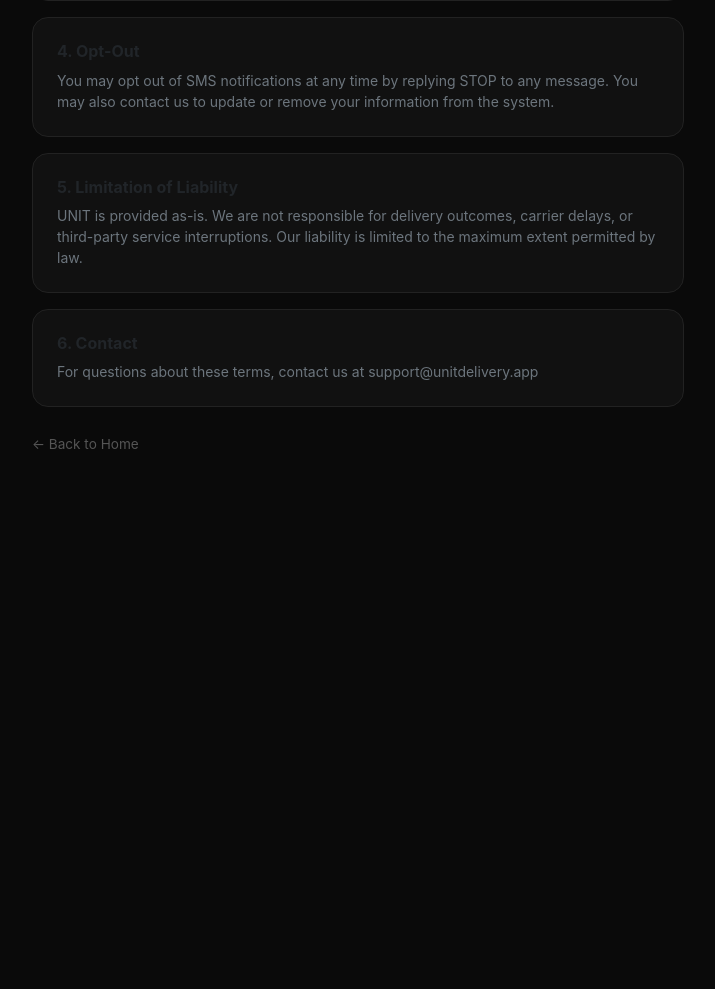
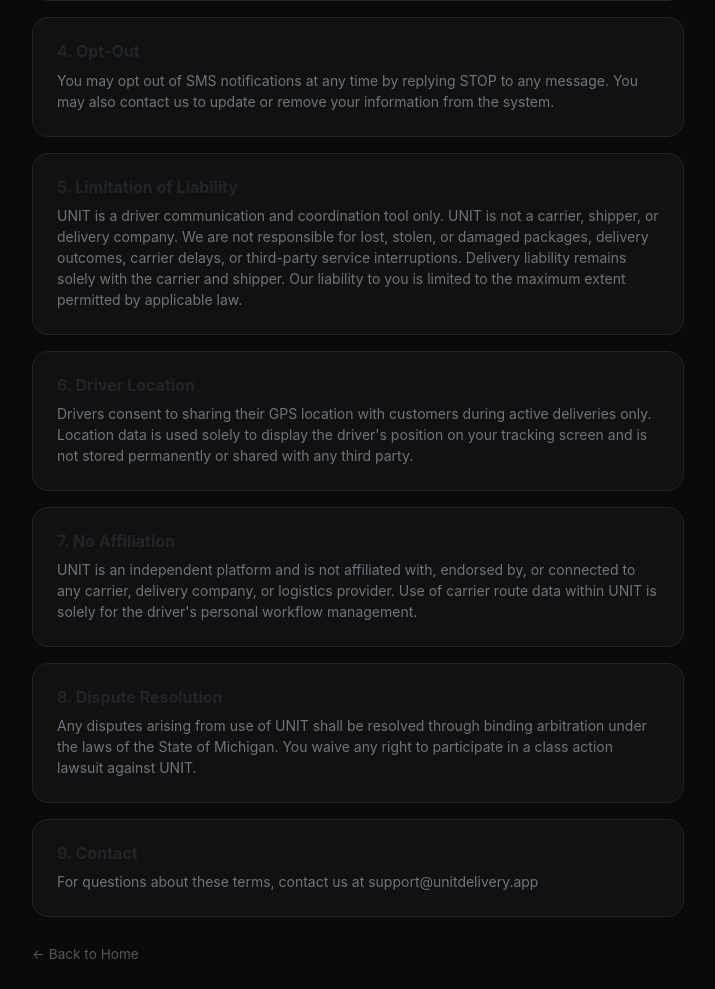
Before and after one commit to xklusivevisions-beep/unit, a Flask app: page /terms in a window 1280 px wide. Shown: the part 637-1626 px from the top of the page, without its empty margins (282-997 px from the left). Before the commit the page ends 1086 px from the top, so only its background shows below. Run offline with Flask 3, Linux system fonts and the light colour scheme.

Commit message:
Liability fixes: SMS consent checkbox, driver location consent, strengthened Terms/Privacy, consent timestamp logging, access code warning

```diff
--- a/app.py
+++ b/app.py
@@ -121,6 +121,8 @@ def init_db():
             backup_phone TEXT,
             drop_spot TEXT,
             door_notes TEXT,
+            sms_consent INTEGER DEFAULT 0,
+            sms_consent_at TEXT,
             created_at TEXT DEFAULT CURRENT_TIMESTAMP
         );
     ''')
@@ -133,6 +135,8 @@ def init_db():
     # Safe migrations — add columns if they don't exist yet
     for migration in [
         "ALTER TABLE stops ADD COLUMN drop_spot TEXT",
+        "ALTER TABLE residents ADD COLUMN sms_consent INTEGER DEFAULT 0",
+        "ALTER TABLE residents ADD COLUMN sms_consent_at TEXT",
         "CREATE TABLE IF NOT EXISTS pin_corrections (id INTEGER PRIMARY KEY AUTOINCREMENT, address TEXT UNIQUE NOT NULL, lat REAL NOT NULL, lng REAL NOT NULL, corrected_by TEXT, corrected_at TEXT DEFAULT CURRENT_TIMESTAMP)",
     ]:
         try:
@@ -716,10 +720,12 @@ def resident_portal():
     if request.method == 'POST':
         db = get_db()
         db.execute(
-            "INSERT INTO residents (address,unit,phone,backup_phone,drop_spot,door_notes) VALUES (?,?,?,?,?,?)",
+            "INSERT INTO residents (address,unit,phone,backup_phone,drop_spot,door_notes,sms_consent,sms_consent_at) VALUES (?,?,?,?,?,?,?,?)",
             (request.form.get('address'), request.form.get('unit'),
              request.form.get('phone'),   request.form.get('backup_phone'),
-             request.form.get('drop_spot'), request.form.get('door_notes'))
+             request.form.get('drop_spot'), request.form.get('door_notes'),
+             1 if request.form.get('sms_consent') else 0,
+             datetime.now().isoformat() if request.form.get('sms_consent') else None)
         )
         db.commit()
         db.close()
--- a/templates/terms.html
+++ b/templates/terms.html
@@ -28,11 +28,26 @@
 
   <div class="card p-4 mb-3">
     <h6 class="fw-bold mb-2">5. Limitation of Liability</h6>
-    <p class="text-secondary small mb-0">UNIT is provided as-is. We are not responsible for delivery outcomes, carrier delays, or third-party service interruptions. Our liability is limited to the maximum extent permitted by law.</p>
+    <p class="text-secondary small mb-0">UNIT is a driver communication and coordination tool only. UNIT is not a carrier, shipper, or delivery company. We are not responsible for lost, stolen, or damaged packages, delivery outcomes, carrier delays, or third-party service interruptions. Delivery liability remains solely with the carrier and shipper. Our liability to you is limited to the maximum extent permitted by applicable law.</p>
+  </div>
+
+  <div class="card p-4 mb-3">
+    <h6 class="fw-bold mb-2">6. Driver Location</h6>
+    <p class="text-secondary small mb-0">Drivers consent to sharing their GPS location with customers during active deliveries only. Location data is used solely to display the driver's position on your tracking screen and is not stored permanently or shared with any third party.</p>
+  </div>
+
+  <div class="card p-4 mb-3">
+    <h6 class="fw-bold mb-2">7. No Affiliation</h6>
+    <p class="text-secondary small mb-0">UNIT is an independent platform and is not affiliated with, endorsed by, or connected to any carrier, delivery company, or logistics provider. Use of carrier route data within UNIT is solely for the driver's personal workflow management.</p>
+  </div>
+
+  <div class="card p-4 mb-3">
+    <h6 class="fw-bold mb-2">8. Dispute Resolution</h6>
+    <p class="text-secondary small mb-0">Any disputes arising from use of UNIT shall be resolved through binding arbitration under the laws of the State of Michigan. You waive any right to participate in a class action lawsuit against UNIT.</p>
   </div>
 
   <div class="card p-4 mb-4">
-    <h6 class="fw-bold mb-2">6. Contact</h6>
+    <h6 class="fw-bold mb-2">9. Contact</h6>
     <p class="text-secondary small mb-0">For questions about these terms, contact us at support@unitdelivery.app</p>
   </div>
 
```
Also changed, not shown: templates/driver_login.html (+10 -0 lines), templates/privacy.html (+7 -2 lines), templates/resident_portal.html (+14 -1 lines), data/unit.db.
